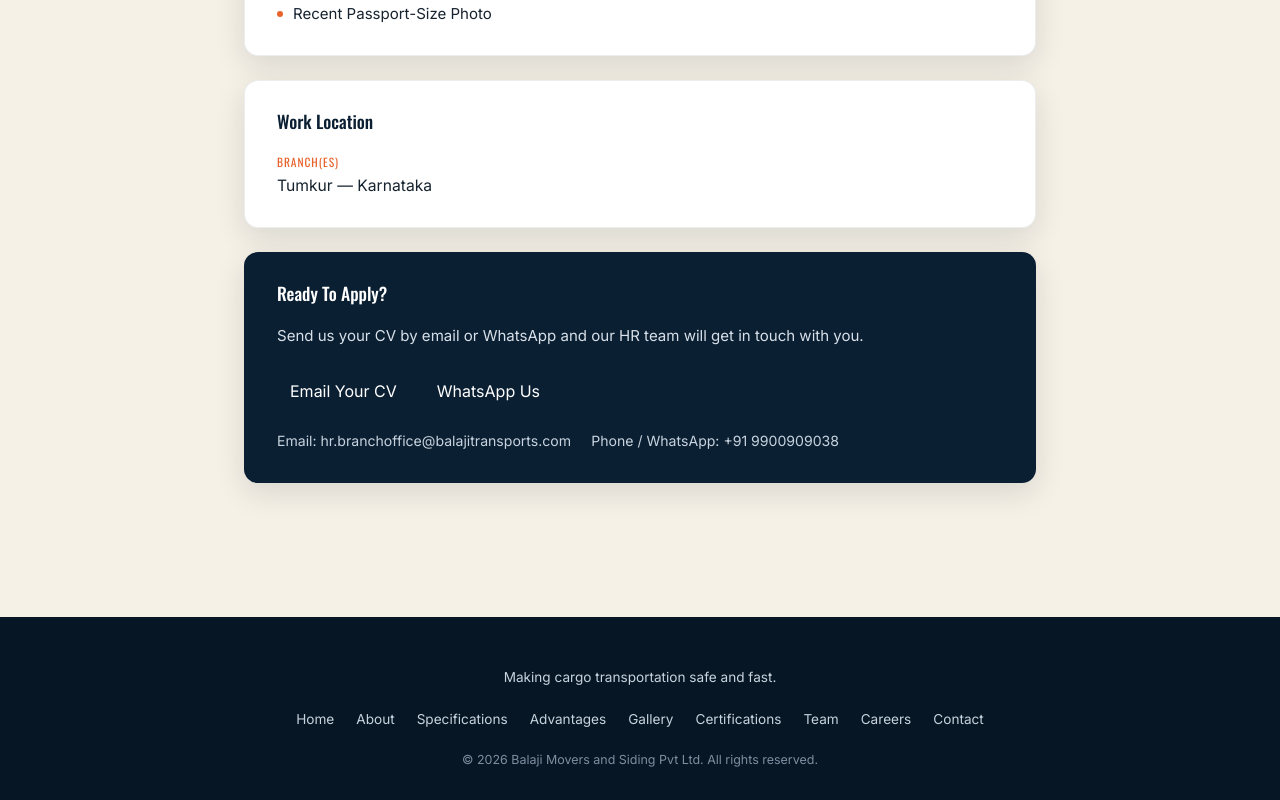
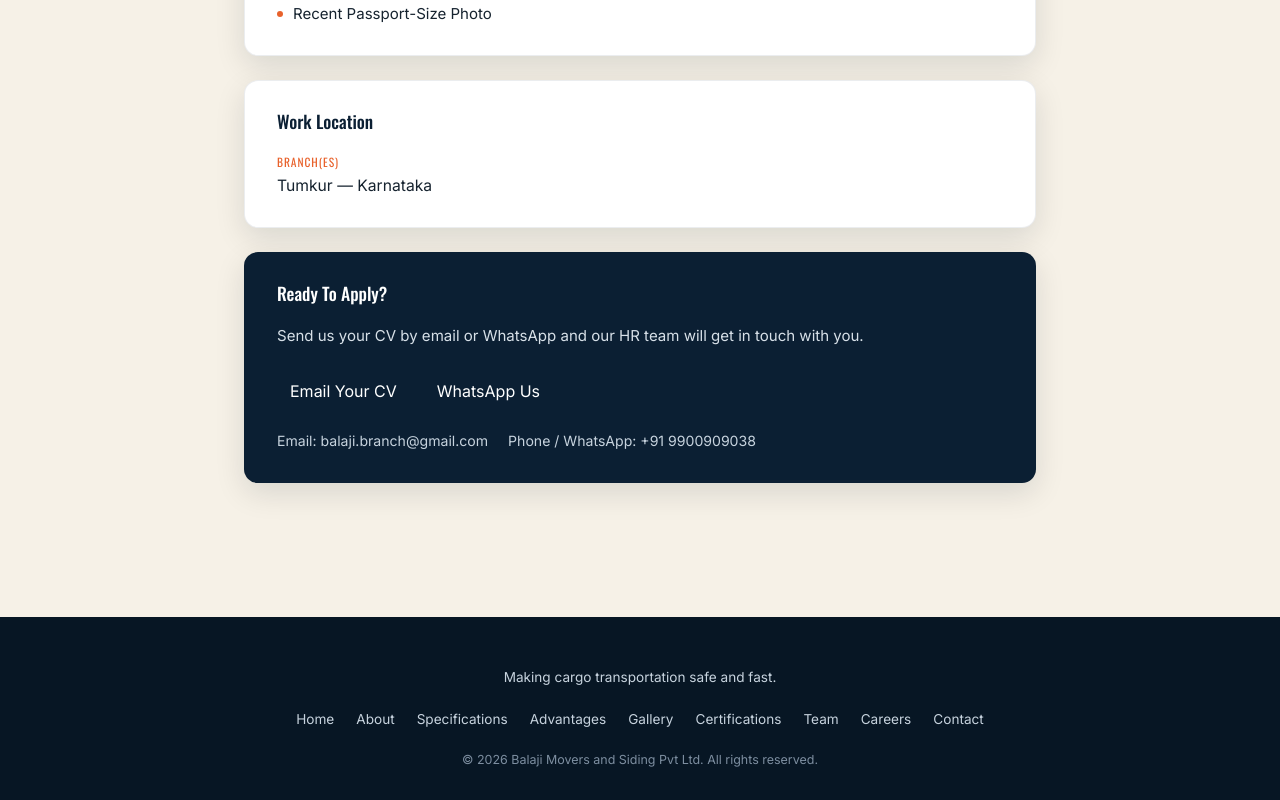
Before and after one commit to 1css/balaji-transportation-web2, a Next.js app: page /careers/branch-office-staff in a window 1280 px wide. Shown: the part 1055-1855 px from the top of the page. Built offline with nearby package versions, Linux system fonts and the light colour scheme.

Commit message:
updated the email

```diff
--- a/data/siteData.js
+++ b/data/siteData.js
@@ -241,7 +241,7 @@ const siteData = {
         title: "Drivers",
         summary:
           "Licensed heavy-vehicle and trailer drivers for long-haul and intra-state steel logistics routes.",
-        email: "hr.drivers@balajitransports.com", // TODO: replace with real contact
+        email: "balaji.branch@gmail.com", // TODO: replace with real contact
         phone: "9900909038", // TODO: replace with real contact
         phoneDisplay: "+91 9900909038",
         requirements: [
@@ -272,7 +272,7 @@ const siteData = {
         title: "Crane & Hydra Operators",
         summary:
           "Experienced operators for heavy cranes, hydra cranes and forklifts across our branches.",
-        email: "hr.crane@balajitransports.com", // TODO: replace with real contact
+        email: "balaji.branch@gmail.com", // TODO: replace with real contact
         phone: "9900909038", // TODO: replace with real contact
         phoneDisplay: "+91 9900909038",
         requirements: [
@@ -300,7 +300,7 @@ const siteData = {
         title: "Logistics & Dispatch",
         summary:
           "Coordinators to plan routes, track shipments and keep rake and road movements on schedule.",
-        email: "hr.logistics@balajitransports.com", // TODO: replace with real contact
+        email: "balaji.branch@gmail.com", // TODO: replace with real contact
         phone: "9900909038", // TODO: replace with real contact
         phoneDisplay: "+91 9900909038",
         requirements: [
@@ -331,7 +331,7 @@ const siteData = {
         title: "Branch & Office Staff",
         summary:
           "Admin, accounts and customer-facing roles supporting our branches across Karnataka.",
-        email: "hr.branchoffice@balajitransports.com", // TODO: replace with real contact
+        email: "balaji.branch@gmail.com", // TODO: replace with real contact
         phone: "9900909038", // TODO: replace with real contact
         phoneDisplay: "+91 9900909038",
         requirements: [
@@ -362,7 +362,7 @@ const siteData = {
         title: "Vehicle Maintenance",
         summary:
           "Mechanics and technicians for preventive maintenance, repairs and pre-trip inspections across our trailer and crane fleet.",
-        email: "hr.maintenance@balajitransports.com", // TODO: replace with real contact
+        email: "balaji.branch@gmail.com", // TODO: replace with real contact
         phone: "9900909038", // TODO: replace with real contact
         phoneDisplay: "+91 9900909038",
         requirements: [
```
